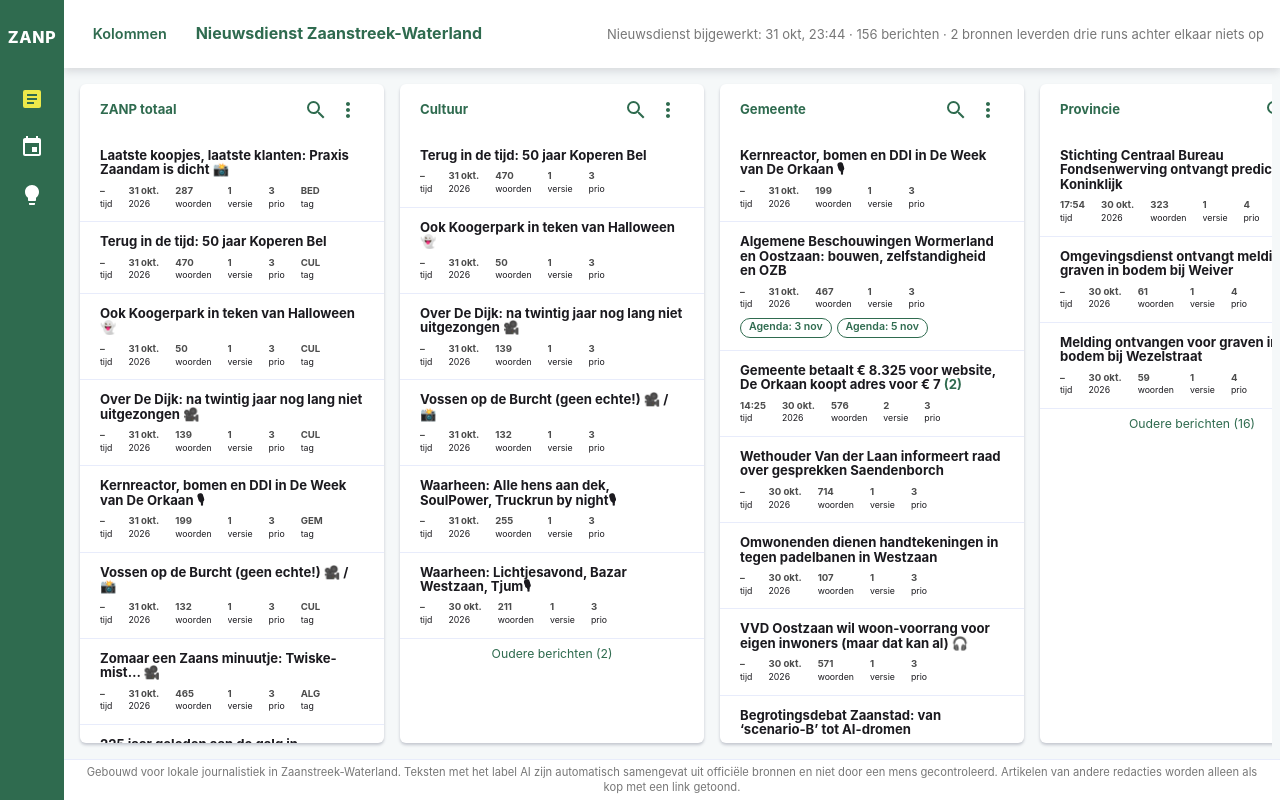
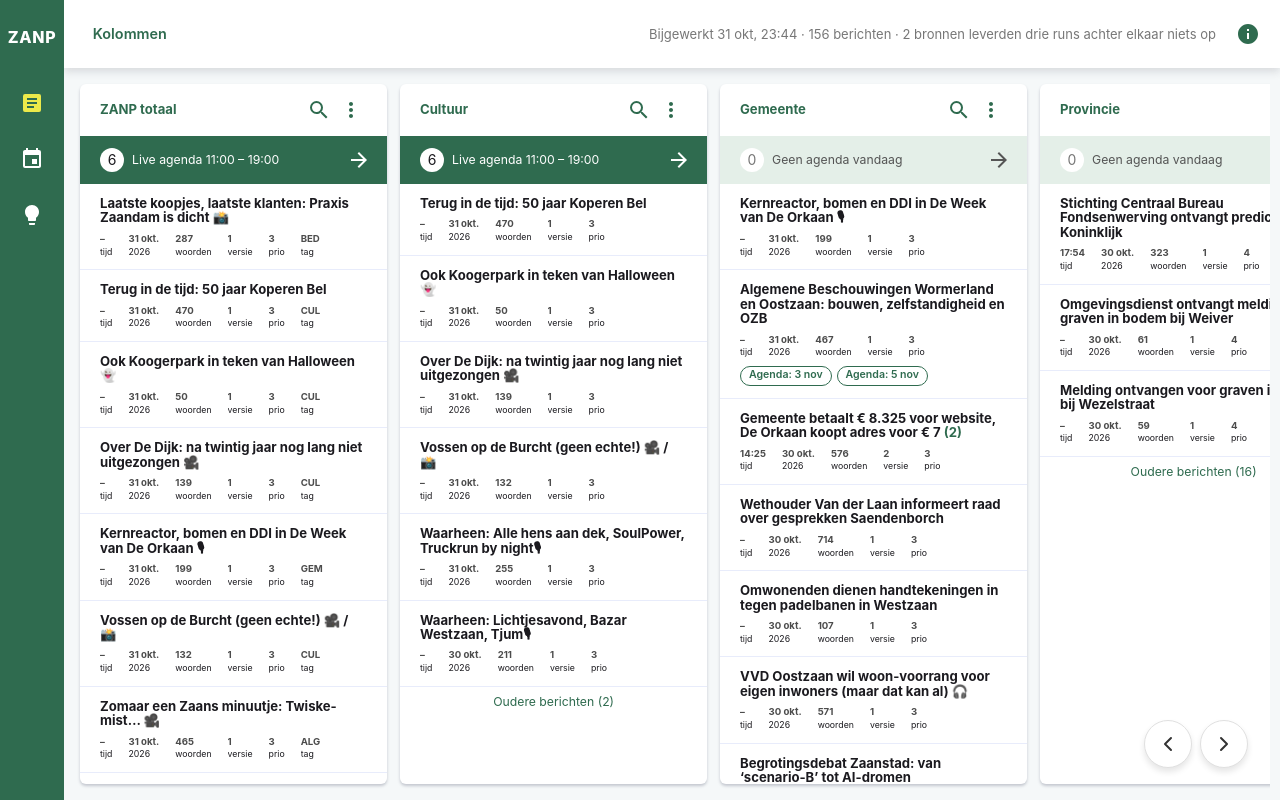
Before and after one commit to AlexHetzelfde/PitcherDEEPSEEK, a plain HTML site: page index.html in a window 1280 px wide. Drawn offline with Linux system fonts and the light colour scheme.

Commit message:
Add files via upload

```diff
--- a/index.html
+++ b/index.html
@@ -23,8 +23,12 @@
           <summary>Kolommen</summary>
           <div id="kolommen-opties" class="kolommen-opties"></div>
         </details>
-        <h1 class="top-titel">Nieuwsdienst Zaanstreek-Waterland</h1>
+        <h1 class="top-titel sr-only">Nieuwsdienst Zaanstreek-Waterland</h1>
         <p id="laatste-update" class="laatste-update"></p>
+        <details class="info-menu" id="info-menu">
+          <summary class="icoon-knop" aria-label="Over deze nieuwsdienst" title="Over deze nieuwsdienst"><svg viewBox="0 0 24 24" width="24" height="24" aria-hidden="true" focusable="false"><path fill="currentColor" d="M12 2C6.48 2 2 6.48 2 12s4.48 10 10 10 10-4.48 10-10S17.52 2 12 2zm1 15h-2v-6h2v6zm0-8h-2V7h2v2z"/></svg></summary>
+          <div class="info-tekst">Gebouwd voor lokale journalistiek in Zaanstreek-Waterland. Teksten met het label AI zijn automatisch samengevat uit officiële bronnen en niet door een mens gecontroleerd. Artikelen van andere redacties worden alleen als kop met een link getoond.</div>
+        </details>
       </header>
 
       <!-- Rode en oranje alerts; zichtbaar op elke tab. Alleen gevuld als ALERT_MODUS=aan. -->
@@ -75,11 +79,14 @@
         <div id="landelijk-lijst" class="berichten-lijst"><p class="laden">Laden…</p></div>
       </section>
     </section>
+        <!-- Schuifknoppen zoals bij het ANP: een kolom naar links of rechts. -->
+        <div class="scroll-controls" id="scroll-controls">
+          <button type="button" class="scroll-btn" data-actie="scroll-links" aria-label="Een kolom naar links"><svg viewBox="0 0 24 24" width="24" height="24" aria-hidden="true" focusable="false"><path fill="none" stroke="currentColor" stroke-width="2" stroke-linecap="round" stroke-linejoin="round" d="M15 18l-6-6 6-6"/></svg></button>
+          <button type="button" class="scroll-btn" data-actie="scroll-rechts" aria-label="Een kolom naar rechts"><svg viewBox="0 0 24 24" width="24" height="24" aria-hidden="true" focusable="false"><path fill="none" stroke="currentColor" stroke-width="2" stroke-linecap="round" stroke-linejoin="round" d="M9 18l6-6-6-6"/></svg></button>
+        </div>
       </main>
 
-      <footer class="site-footer">
-        <p>Gebouwd voor lokale journalistiek in Zaanstreek-Waterland. Teksten met het label AI zijn automatisch samengevat uit officiële bronnen en niet door een mens gecontroleerd. Artikelen van andere redacties worden alleen als kop met een link getoond.</p>
-      </footer>
+
     </div>
   </div>
 
--- a/script.js
+++ b/script.js
@@ -36,6 +36,8 @@
   '<svg viewBox="0 0 24 24" width="24" height="24" aria-hidden="true" focusable="false"><path fill="currentColor" d="M15.5 14h-.79l-.28-.27A6.47 6.47 0 0 0 16 9.5 6.5 6.5 0 1 0 9.5 16c1.61 0 3.09-.59 4.23-1.57l.27.28v.79l5 4.99L20.49 19l-4.99-5zm-6 0C7.01 14 5 11.99 5 9.5S7.01 5 9.5 5 14 7.01 14 9.5 11.99 14 9.5 14z"/></svg>';
 const MENU_SVG =
   '<svg viewBox="0 0 24 24" width="24" height="24" aria-hidden="true" focusable="false"><path fill="currentColor" d="M12 8c1.1 0 2-.9 2-2s-.9-2-2-2-2 .9-2 2 .9 2 2 2zm0 2c-1.1 0-2 .9-2 2s.9 2 2 2 2-.9 2-2-.9-2-2-2zm0 6c-1.1 0-2 .9-2 2s.9 2 2 2 2-.9 2-2-.9-2-2-2z"/></svg>';
+const PIJL_SVG =
+  '<svg viewBox="0 0 24 24" width="24" height="24" aria-hidden="true" focusable="false"><path fill="currentColor" d="M12 4l-1.41 1.41L16.17 11H4v2h12.17l-5.58 5.59L12 20l8-8z"/></svg>';
 const KLOK_SVG =
   '<svg width="13" height="13" viewBox="0 0 16 16" aria-hidden="true" focusable="false">'
   + '<circle cx="8" cy="8" r="6.5" fill="none" stroke="currentColor" stroke-width="1.6"/>'
@@ -248,6 +250,8 @@
   }
   const kiezer = document.getElementById("kolommenkiezer");
   if (kiezer) kiezer.hidden = gekozen !== "nieuwsdienst";
+  const schuif = document.getElementById("scroll-controls");
+  if (schuif) schuif.hidden = gekozen === "pitches";
   if (opties.schrijfHash !== false) schrijfHash();
 }
 
@@ -574,9 +578,13 @@
 
 function renderWireKolom(code, naam) {
   const info = agendaVandaagInfo(code === "ALL" ? "" : code);
-  const agendaTekst = info.aantal === 0
-    ? "Geen agenda vandaag"
-    : `Agenda vandaag: ${info.aantal}${info.bereik ? ` · ${info.bereik}` : ""}`;
+  // De blauwe balk onder de kolomkop, zoals bij het ANP: aantal, tijdbereik van vandaag, pijl.
+  const agendaBalk = `
+        <button type="button" class="live-agenda${info.aantal === 0 ? " leeg" : ""}" data-actie="agenda-van-kolom" data-rubriek="${code === "ALL" ? "" : escapeHtml(code)}">
+          <span class="agenda-aantal">${info.aantal}</span>
+          <span class="agenda-label">${info.aantal === 0 ? "Geen agenda vandaag" : `Live agenda${info.bereik ? ` ${escapeHtml(info.bereik)}` : " vandaag"}`}</span>
+          ${PIJL_SVG}
+        </button>`;
   const zoekOpen = state.zoekOpen.has(code) || Boolean(state.zoek[code]);
 
   return `
@@ -589,12 +597,12 @@
             <details class="kolom-menu">
               <summary class="icoon-knop" aria-label="Menu van ${escapeHtml(naam)}" title="Menu">${MENU_SVG}</summary>
               <div class="kolom-menu-lijst">
-                <button type="button" data-actie="agenda-van-kolom" data-rubriek="${code === "ALL" ? "" : escapeHtml(code)}">${escapeHtml(agendaTekst)}</button>
                 <button type="button" data-actie="kolom-verberg" data-kolom="${escapeHtml(code)}">Kolom verbergen</button>
               </div>
             </details>
           </div>
         </div>
+        ${agendaBalk}
         <div class="wire-zoek-rij"${zoekOpen ? "" : " hidden"}>
           <input type="search" class="wire-zoek" data-actie="kolom-zoek" data-kolom="${escapeHtml(code)}" placeholder="Zoek" aria-label="Zoek in ${escapeHtml(naam)}" autocomplete="off" value="${escapeHtml(state.zoek[code] || "")}">
         </div>
@@ -838,12 +846,12 @@
   const stempel = (state.status && state.status.gegenereerdOp) || state.berichtenGegenereerdOp;
   if (stempel) {
     const minuten = Math.max(0, Math.round((Date.now() - new Date(stempel).getTime()) / 60000));
-    delen.push(`Nieuwsdienst bijgewerkt: ${formatteerDatum(stempel)}`);
-    delen.push(`${state.zichtbaar.length} berichten`);
     if (minuten > VEROUDERD_MINUTEN) {
       verouderd = true;
-      delen.push(`⚠ de stroom is ${duurTekst(minuten)} oud: de laatste ZANP-run is mislukt of vertraagd`);
+      delen.push(`⚠ Stroom ${duurTekst(minuten)} oud: laatste run mislukt of vertraagd`);
     }
+    delen.push(`Bijgewerkt ${formatteerDatum(stempel)}`);
+    delen.push(`${state.zichtbaar.length} berichten`);
   }
   if (state.status) {
     const zonderRubriek = Array.isArray(state.status.bronnenZonderRubriek) ? state.status.bronnenZonderRubriek.length : 0;
@@ -855,6 +863,7 @@
     if (leeg > 0) delen.push(`${leeg} ${leeg === 1 ? "bron levert" : "bronnen leverden"} drie runs achter elkaar niets op`);
   }
   el.textContent = delen.join(" · ");
+  el.title = el.textContent; // de regel blijft op een lijn; de volledige tekst staat in de tooltip
   el.classList.toggle("verouderd", verouderd);
 }
 
@@ -1027,6 +1036,15 @@
         state.agendaRubriek = state.agenda.some((i) => i.rubriek === code) ? code : "";
         renderAgenda();
         toonTab("agenda");
+        break;
+      }
+      case "scroll-links":
+      case "scroll-rechts": {
+        const vlak = document.getElementById(state.actieveTab === "agenda" ? "agenda-week" : "wire-kolommen");
+        const kolom = vlak && vlak.querySelector(".wire-kolom, .agenda-dag");
+        if (!vlak || !kolom) break;
+        const stap = kolom.getBoundingClientRect().width + (state.actieveTab === "agenda" ? 16 : 0);
+        vlak.scrollBy({ left: el.dataset.actie === "scroll-links" ? -stap : stap, behavior: "smooth" });
         break;
       }
       case "oudere":
--- a/style.css
+++ b/style.css
@@ -395,14 +395,6 @@
   color: #a33;
 }
 
-.site-footer {
-  text-align: center;
-  padding: 1.5rem 1rem;
-  font-size: 0.8rem;
-  color: #777;
-  border-top: 1px solid var(--kleur-rand);
-}
-
 @media (max-width: 520px) {
   .feed-item {
     flex-direction: column;
@@ -427,6 +419,8 @@
    ====================================================================== */
 
 :root {
+  --zanp-goot: 0.3rem;
+  --zanp-primair-hover: #27593f;
   --zanp-primair: var(--kleur-accent);
   --zanp-primair-licht: var(--kleur-accent-licht);
   --zanp-primair-licht-hover: #d3e5da;
@@ -515,7 +509,7 @@
   align-items: center;
   justify-content: center;
   width: 4rem;
-  padding: 0.75rem 1rem;
+  padding: 1rem;
   color: white;
   background: none;
   border: 0;
@@ -549,7 +543,9 @@
   flex: 0 0 auto;
   display: flex;
   align-items: center;
+  flex-wrap: nowrap;
   gap: 1rem;
+  height: 68px;
   min-height: 68px;
   padding: 1rem;
   background: white;
@@ -564,11 +560,16 @@
 }
 
 .laatste-update {
+  flex: 0 1 auto;
+  min-width: 0;
   margin: 0 0 0 auto;
   font-size: 0.8125rem;
   line-height: 1.3;
   color: #555;
   text-align: right;
+  white-space: nowrap;
+  overflow: hidden;
+  text-overflow: ellipsis;
 }
 
 .laatste-update.verouderd {
@@ -584,6 +585,9 @@
 }
 
 .kolommenkiezer summary {
+  display: flex;
+  align-items: center;
+  height: 2.25rem;
   cursor: pointer;
   list-style: none;
   font-size: 0.9rem;
@@ -652,25 +656,18 @@
   display: flex;
   flex-direction: column;
   overflow: hidden;
-  padding: 0.5rem;
+  padding: 1rem;
+}
+
+@media (min-width: 1000px) {
+  :root { --zanp-goot: 0.4rem; }
+}
+@media (min-width: 1300px) {
+  :root { --zanp-goot: 0.5rem; }
 }
 
 .paneel-kolommen[hidden] {
   display: none;
-}
-
-.site-footer {
-  flex: 0 0 auto;
-  padding: 0.35rem 1rem;
-  font-size: 0.7rem;
-  line-height: 1.3;
-  color: #777;
-  background: white;
-  border-top: 1px solid var(--zanp-lichtgrijs);
-}
-
-.site-footer p {
-  margin: 0;
 }
 
 .knop {
@@ -713,6 +710,7 @@
   flex: 1;
   flex-wrap: nowrap;
   min-height: 0;
+  margin: calc(var(--zanp-goot) * -1);
   overflow-x: auto;
   scroll-snap-type: x mandatory;
 }
@@ -722,7 +720,7 @@
   min-width: 20rem;
   max-width: 20rem;
   display: flex;
-  padding: 0.5rem;
+  padding: var(--zanp-goot);
   scroll-snap-align: start;
 }
 
@@ -1199,7 +1197,7 @@
   flex-wrap: wrap;
   align-items: center;
   gap: 0.25rem 0.5rem;
-  padding: 0.5rem 0.5rem 0.75rem;
+  padding: 0 0 0.75rem;
 }
 
 .weeklabel {
@@ -1212,7 +1210,7 @@
 .agenda-dag {
   flex: 1 0 14rem;
   max-width: 20rem;
-  margin: 0.5rem;
+  margin: var(--zanp-goot);
   scroll-snap-align: start;
 }
 
@@ -1305,6 +1303,146 @@
   font-style: italic;
 }
 
+/* --- Agendabalk onder de kolomkop: aantal, tijdbereik van vandaag, pijl --- */
+
+.live-agenda {
+  flex: 0 0 auto;
+  display: flex;
+  align-items: center;
+  width: 100%;
+  font: inherit;
+  font-size: 0.875em;
+  text-align: left;
+  color: white;
+  background: var(--zanp-primair);
+  border: 0;
+  padding: 0.75rem 1rem 0.75rem 1.25rem;
+  cursor: pointer;
+}
+
+.live-agenda:hover {
+  background: var(--zanp-primair-hover);
+}
+
+.live-agenda svg {
+  flex: 0 0 auto;
+  margin-left: auto;
+}
+
+.live-agenda:focus-visible {
+  outline-color: white;
+  outline-offset: -3px;
+}
+
+.agenda-aantal {
+  display: inline-flex;
+  align-items: center;
+  justify-content: center;
+  flex: 0 0 auto;
+  height: 1.5rem;
+  min-width: 1.5rem;
+  padding: 0 0.3rem;
+  margin-right: 0.5rem;
+  border-radius: 2rem;
+  font-size: 0.875rem;
+  line-height: 1.6;
+  color: #1b1a1f;
+  background: white;
+}
+
+.agenda-label {
+  min-width: 0;
+  overflow: hidden;
+  text-overflow: ellipsis;
+  white-space: nowrap;
+}
+
+/* Geen agenda vandaag: dezelfde balk, maar rustig. */
+.live-agenda.leeg {
+  color: #555;
+  background: var(--zanp-primair-licht);
+}
+
+.live-agenda.leeg:hover {
+  background: var(--zanp-primair-licht-hover);
+}
+
+.live-agenda.leeg .agenda-aantal {
+  background: white;
+  color: #777;
+}
+
+/* --- Schuifknoppen rechtsonder, zoals bij het ANP --- */
+
+.scroll-controls {
+  position: fixed;
+  right: 2rem;
+  bottom: 2rem;
+  z-index: 1000;
+  display: flex;
+  gap: 0.5rem;
+}
+
+.scroll-controls[hidden] {
+  display: none;
+}
+
+.scroll-btn {
+  display: flex;
+  align-items: center;
+  justify-content: center;
+  width: 3rem;
+  height: 3rem;
+  padding: 0;
+  color: #333;
+  background: white;
+  border: 1px solid #e0e0e0;
+  border-radius: 50%;
+  box-shadow: 0 4px 6px rgba(0, 0, 0, 0.1);
+  cursor: pointer;
+  transition: all 0.2s ease;
+}
+
+.scroll-btn:hover {
+  background: #f8f8f8;
+  transform: translateY(-1px);
+  box-shadow: 0 6px 8px rgba(0, 0, 0, 0.15);
+}
+
+/* --- Info-popover in de topbalk (vervangt de footer) --- */
+
+.info-menu {
+  position: relative;
+  flex: 0 0 auto;
+}
+
+.info-tekst {
+  position: absolute;
+  z-index: 10;
+  top: calc(100% + 0.25rem);
+  right: 0;
+  width: min(22rem, 80vw);
+  padding: 0.75rem 1rem;
+  font-size: 0.8125rem;
+  line-height: 1.45;
+  color: #444;
+  background: white;
+  border-radius: var(--zanp-radius);
+  box-shadow: 0 0.25rem 0.5rem 0 rgba(59, 63, 73, 0.25);
+}
+
+.sr-only {
+  position: absolute;
+  width: 1px;
+  height: 1px;
+  margin: -1px;
+  padding: 0;
+  overflow: hidden;
+  clip: rect(0, 0, 0, 0);
+  white-space: nowrap;
+  border: 0;
+}
+
 /* --- Telefoon: een kolom tegelijk via tabs, de agenda onder elkaar --- */
 
 .kolom-tabs {
@@ -1349,19 +1487,25 @@
   .merk {
     font-size: 0.8rem;
   }
+  :root {
+    --zanp-goot: 0.25rem;
+  }
   .navigation-top {
-    flex-wrap: wrap;
-    gap: 0.25rem 0.5rem;
+    gap: 0.5rem;
     padding: 0.5rem 0.75rem;
-    min-height: 0;
-  }
-  .top-titel {
-    display: none;
+    height: auto;
+    min-height: 3rem;
   }
   .laatste-update {
-    flex: 1 0 100%;
+    flex: 1 1 0;
     margin: 0;
     text-align: left;
+  }
+  .paneel-kolommen {
+    padding: 0.5rem;
+  }
+  .scroll-controls {
+    display: none;
   }
   .kolom-tabs {
     display: flex;
@@ -1389,6 +1533,7 @@
     display: block;
     overflow: visible;
     flex: none;
+    margin: 0;
   }
   .agenda-dag {
     max-width: none;
```
